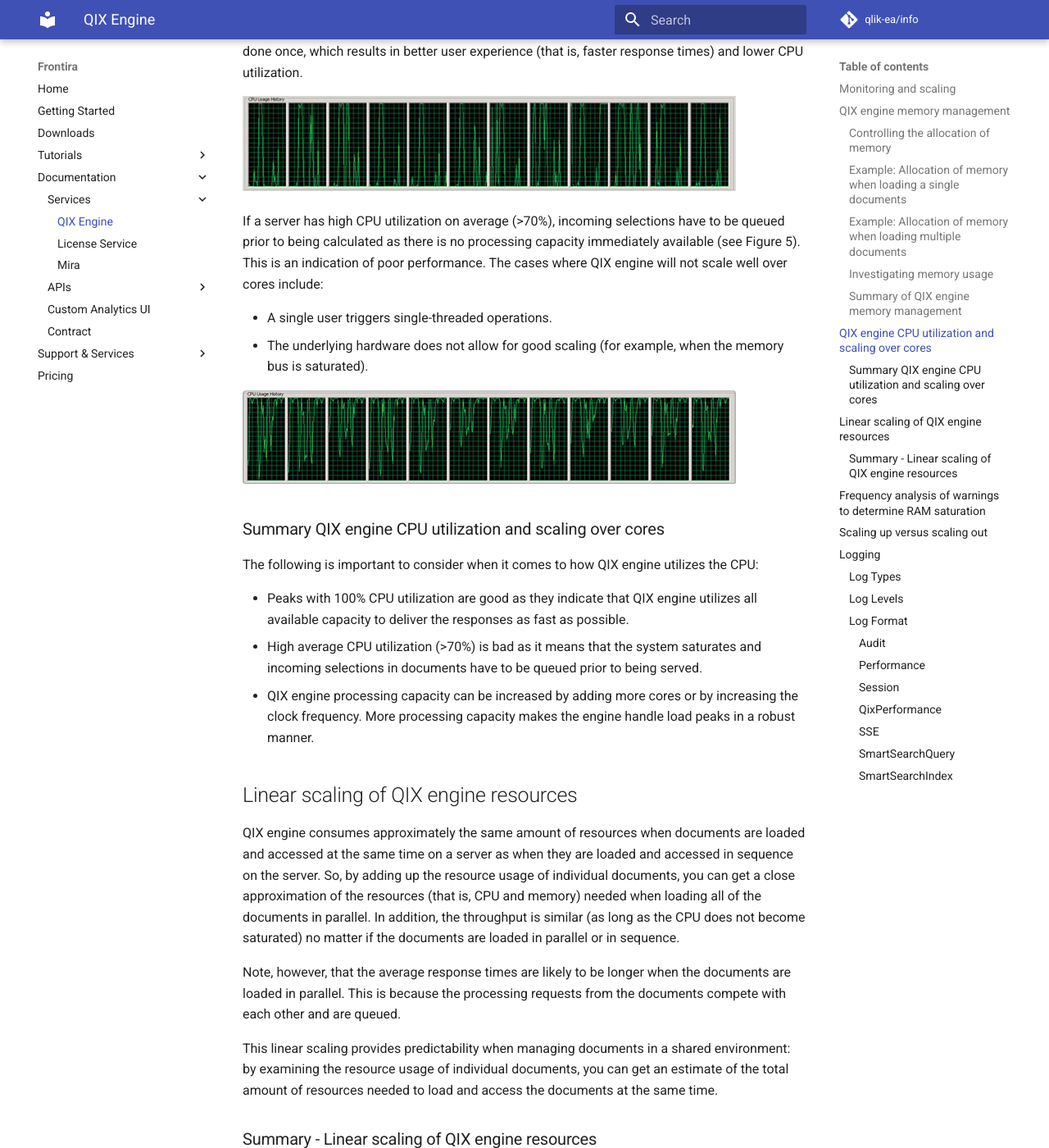
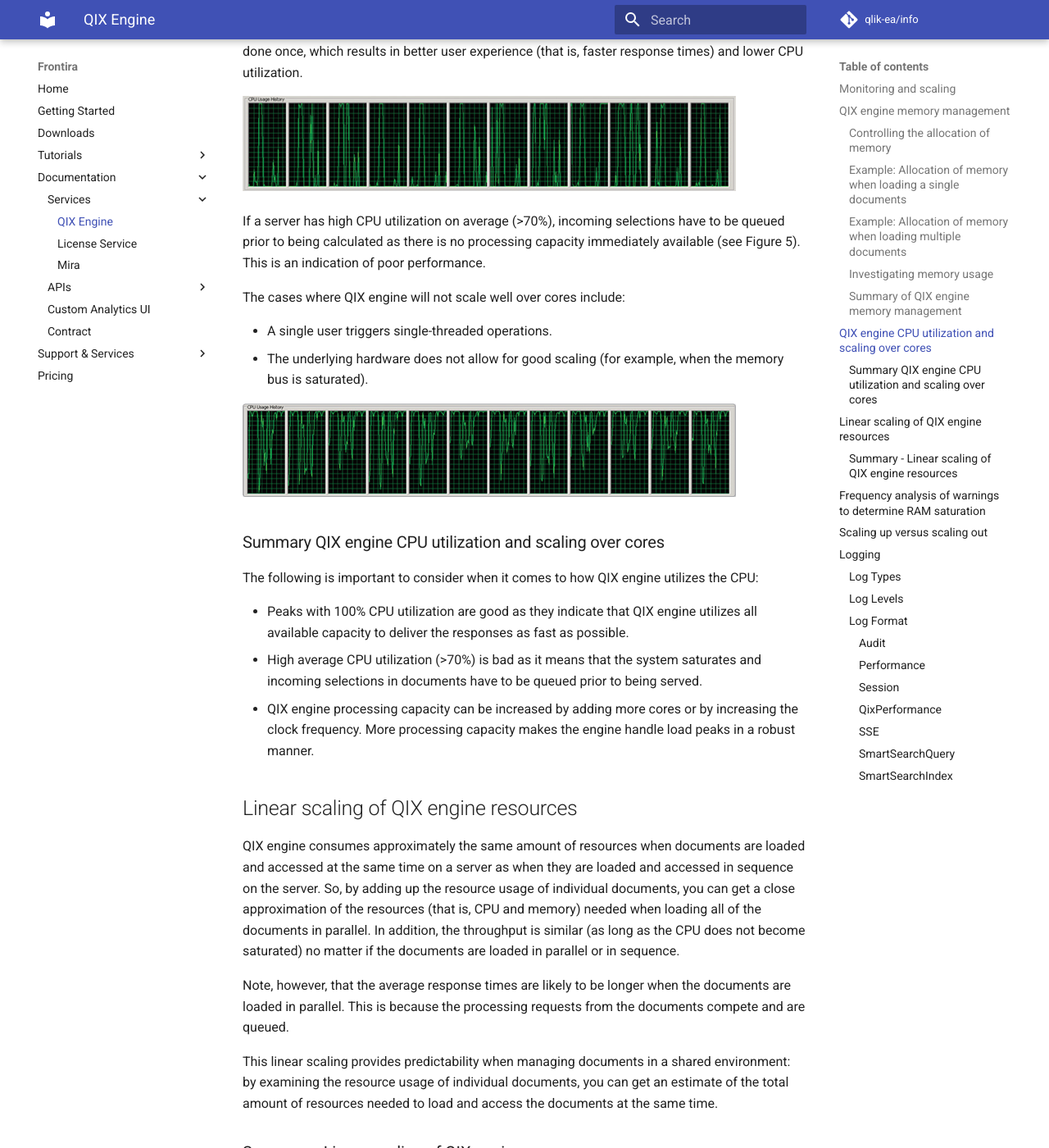
Before and after one commit to qlik-oss/core-website, an MkDocs documentation site: the page built from docs/documentation/services/qix-engine.md, in a window 1280 px wide and 1400 px high, scrolled down 5067 px. Shown: the whole window at 82% size. Built offline with MkDocs 1.6.1 and Material for MkDocs 9.7.7, drawn with Linux system fonts in a browser that asks for light colours; comment, search, counter and statistics services are not loaded; old or Windows-style settings are respelled for this version of MkDocs; some of the changed text lies outside the part shown.

```diff
--- a/docs/documentation/services/qix-engine.md
+++ b/docs/documentation/services/qix-engine.md
@@ -181,11 +181,12 @@ response times) and lower CPU utilization.
 If a server has high CPU utilization on average (>70%), incoming selections
 have to be queued prior to being calculated as there is no processing capacity
 immediately available (see Figure 5). This is an indication of poor performance.
+
 The cases where QIX engine will not scale well over cores include:
 
 * A single user triggers single-threaded operations.
 * The underlying hardware does not allow for good scaling (for example, when
-the memory bus is saturated).
+  the memory bus is saturated).
 
 ![CPU Average High](../../images/qix-service/cpu_high_average.png)
 
@@ -215,7 +216,7 @@ saturated) no matter if the documents are loaded in parallel or in sequence.
 
 Note, however, that the average response times are likely to be longer when
 the documents are loaded in parallel. This is because the processing requests
-from the documents compete with each other and are queued.
+from the documents compete and are queued.
 
 This linear scaling provides predictability when managing documents in a
 shared environment: by examining the resource usage of individual documents,
@@ -232,7 +233,7 @@ linear scaling
   and provide the same throughput (as long as the CPU does not become saturated).
 * The average response times are likely to be longer when the documents are
   loaded in parallel. This is because the processing requests from the documents
-  compete with each other and are queued.
+  compete and are queued.
 
 ## Frequency analysis of warnings to determine RAM saturation
 
```
